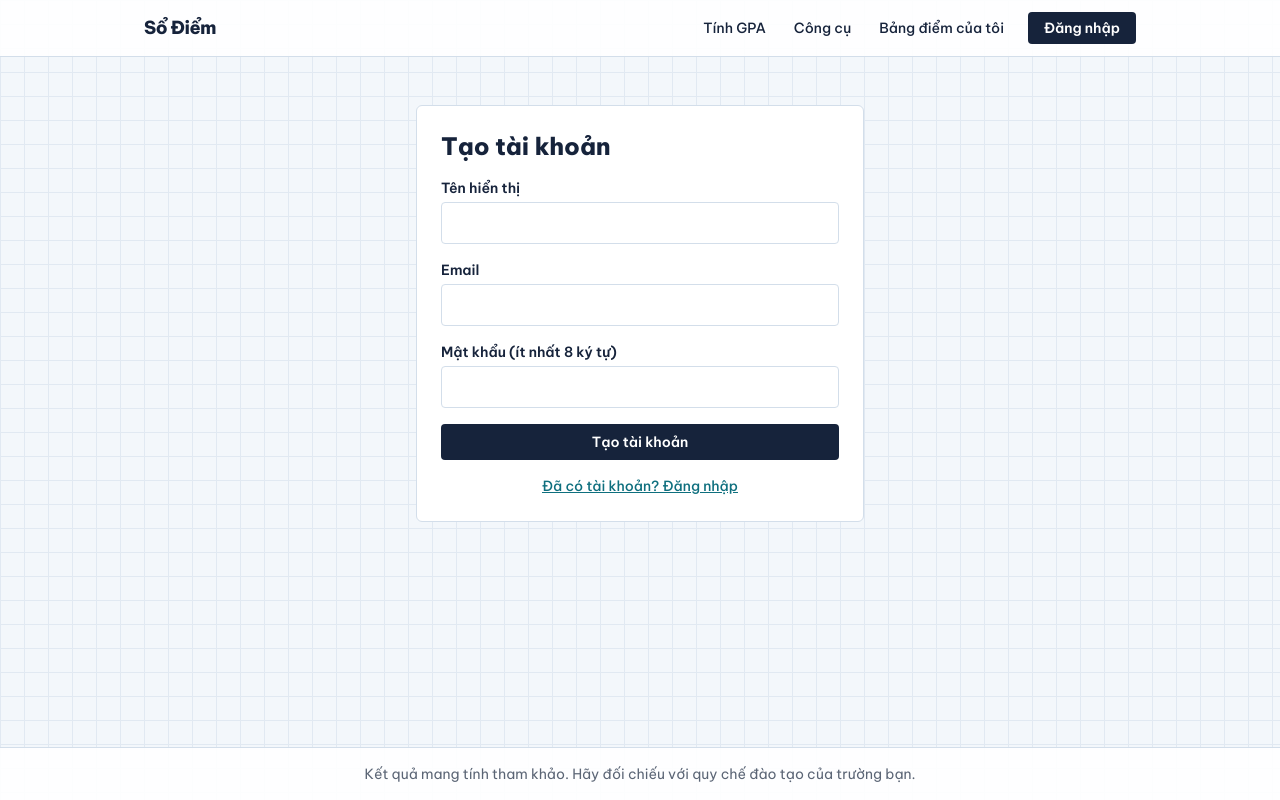
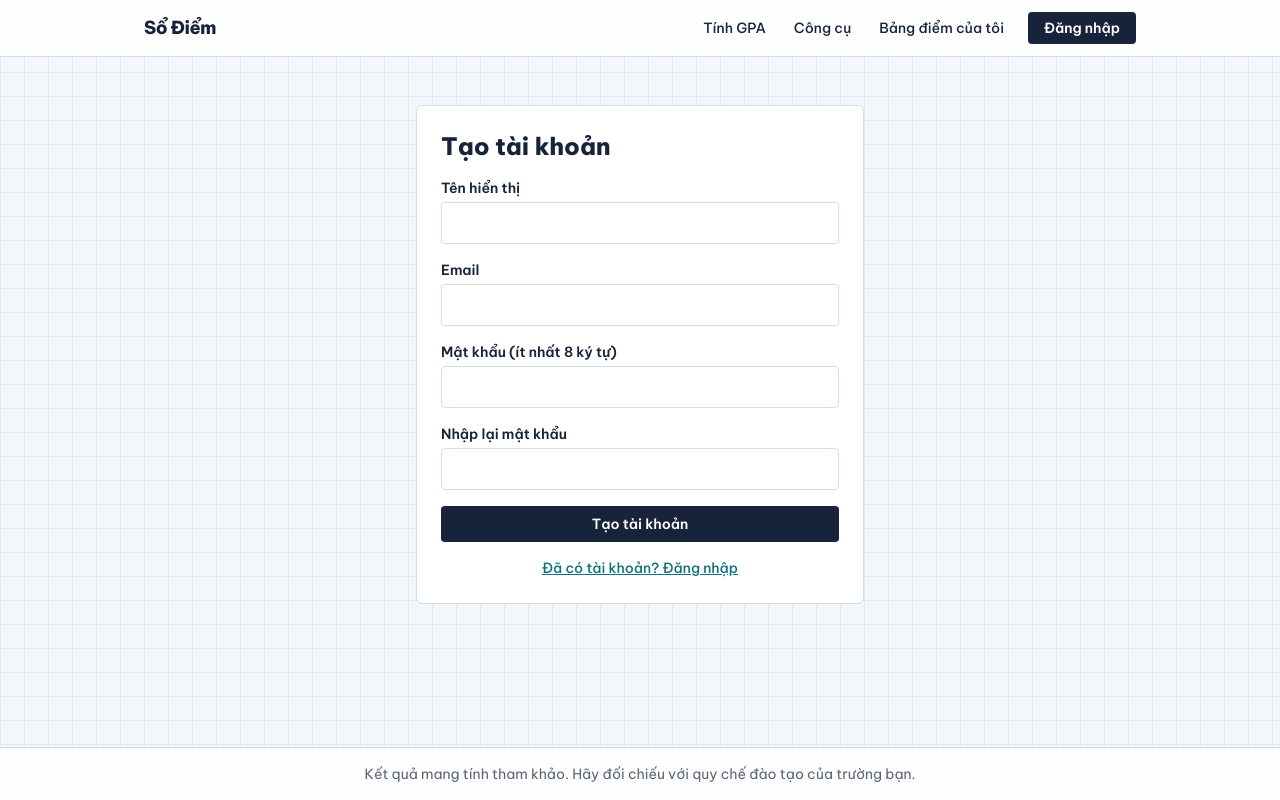
Before and after one commit to hoangapk/Student_Performance_Analysis_System, a React (Vite) app in the folder so-diem/client/: page /dang-nhap in a window 1280 px wide. Both pictures are taken after a click on the button "Chưa có tài khoản? Tạo tài khoản". Built offline with nearby package versions, Linux system fonts and the light colour scheme; no server answers.

Commit message:
Cập nhật code

```diff
--- a/so-diem/client/src/pages/AuthPage.jsx
+++ b/so-diem/client/src/pages/AuthPage.jsx
@@ -6,7 +6,7 @@ export default function AuthPage() {
   const { user, login, register } = useAuth();
   const navigate = useNavigate();
   const [mode, setMode] = useState('login');
-  const [form, setForm] = useState({ name: '', email: '', password: '' });
+  const [form, setForm] = useState({ name: '', email: '', password: '', confirmPassword: '' });
   const [error, setError] = useState('');
   const [busy, setBusy] = useState(false);
 
@@ -21,7 +21,12 @@ export default function AuthPage() {
     setError('');
     try {
       if (isLogin) await login(form.email, form.password);
-      else await register(form.name, form.email, form.password);
+      else {
+        if (form.password !== form.confirmPassword) {
+          throw new Error('Mật khẩu nhập lại không khớp.');
+        }
+        await register(form.name, form.email, form.password, form.confirmPassword);
+      }
       navigate('/');
     } catch (err) {
       setError(err.message);
@@ -55,6 +60,20 @@ export default function AuthPage() {
           required
         />
       </label>
+      {!isLogin && (
+        <label className="block">
+          <span className="mb-1 block text-sm font-semibold">Nhập lại mật khẩu</span>
+          <input
+            className="field"
+            type="password"
+            value={form.confirmPassword}
+            onChange={set('confirmPassword')}
+            autoComplete="new-password"
+            minLength={8}
+            required
+          />
+        </label>
+      )}
       {error && <p role="alert" className="text-sm font-medium text-danger">{error}</p>}
       <button className="btn-primary w-full" disabled={busy}>
         {busy ? 'Đang xử lý…' : isLogin ? 'Đăng nhập' : 'Tạo tài khoản'}
```
